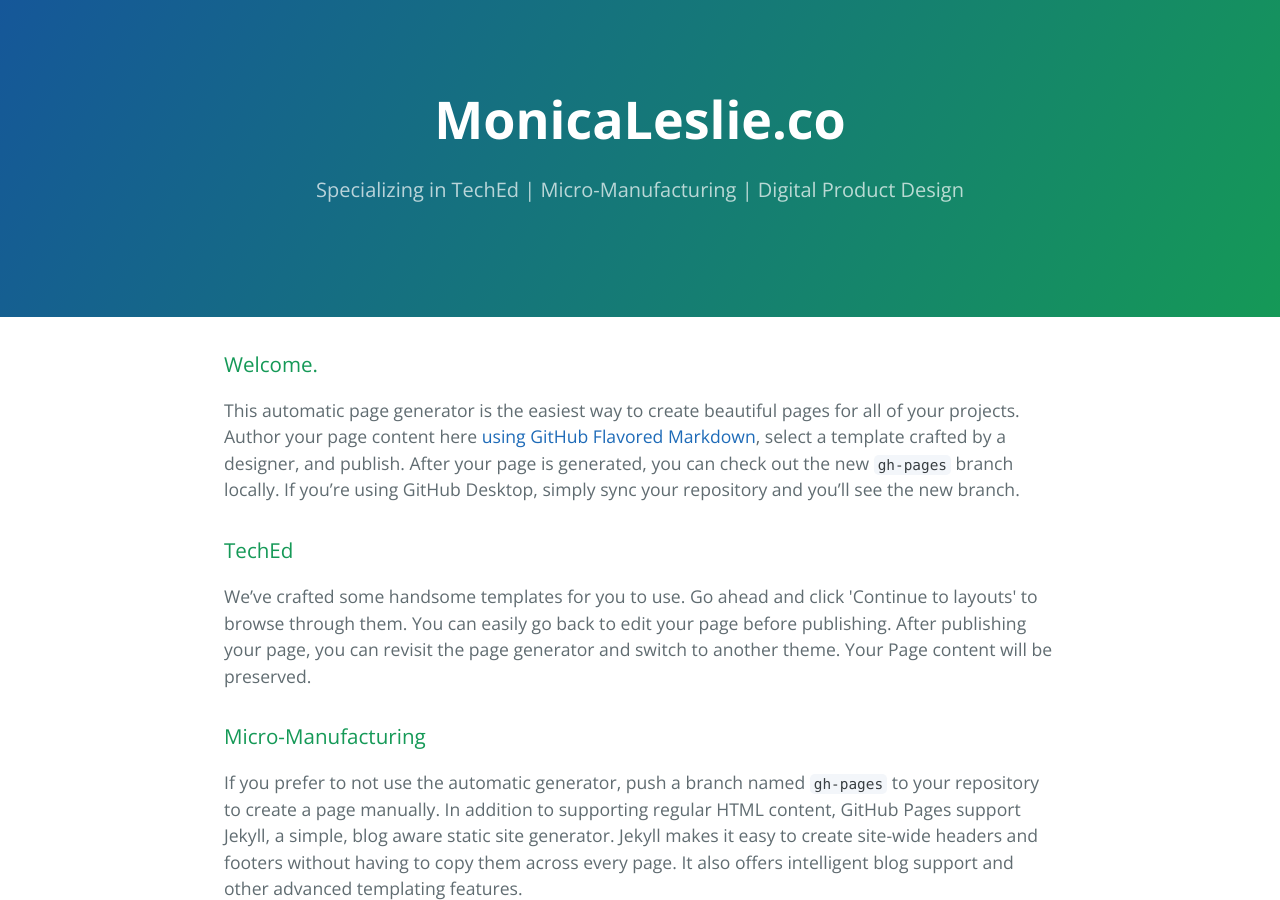
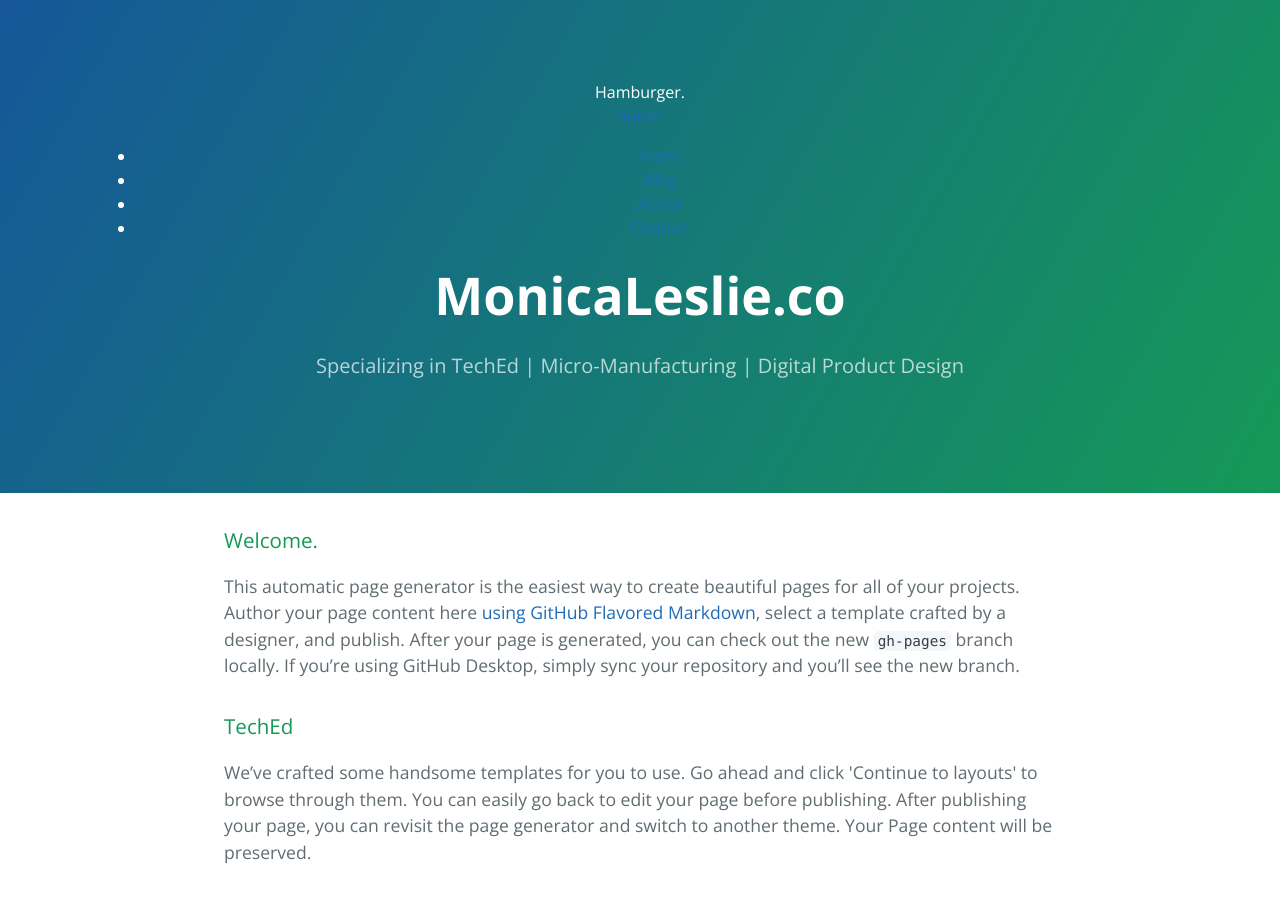
Before and after one commit to lesliemo/codecademydemo.github.io, a Jekyll site: the page index.html, which Jekyll copies as it is, in a window 1280 px wide and 900 px high. Built offline with Jekyll 4.4.1, drawn with Linux system fonts in a browser that asks for light colours.

Commit message:
Hamburger nav

```diff
--- a/index.html
+++ b/index.html
@@ -11,6 +11,23 @@
   </head>
   <body>
     <section class="page-header">
+      <div id="hamburger-icon">
+  Hamburger.
+</div>
+<!-- #hamburger-icon -->
+
+<nav>
+  <a id="home-logo" href="#">
+    Home.
+  </a>
+  <!-- a#home-logo -->
+  <ul>
+    <li><a href="#">Home</a></li>
+    <li><a href="#">Blog</a></li>
+    <li><a href="#">About</a></li>
+    <li><a href="#">Contact</a></li>
+  </ul>
+</nav>
       <h1 class="project-name">MonicaLeslie.co</h1>
       <h2 class="project-tagline">Specializing in TechEd | Micro-Manufacturing | Digital Product Design</h2>
     </section>
```
